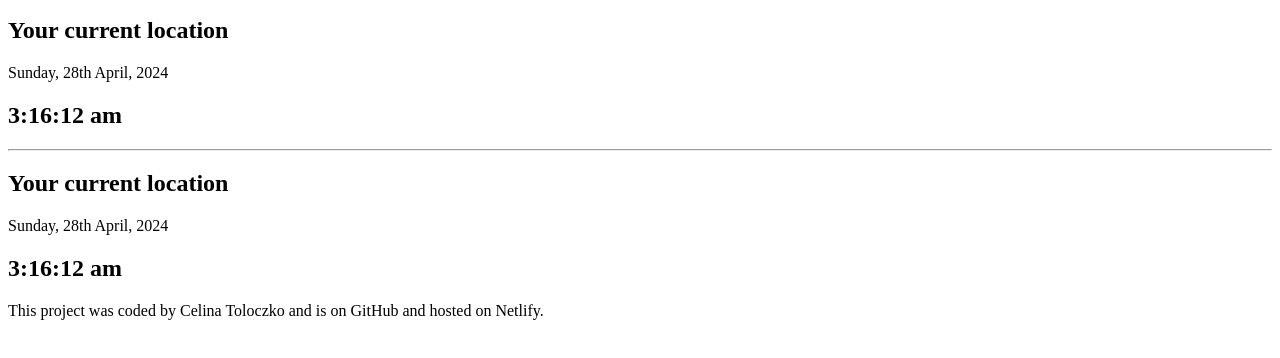
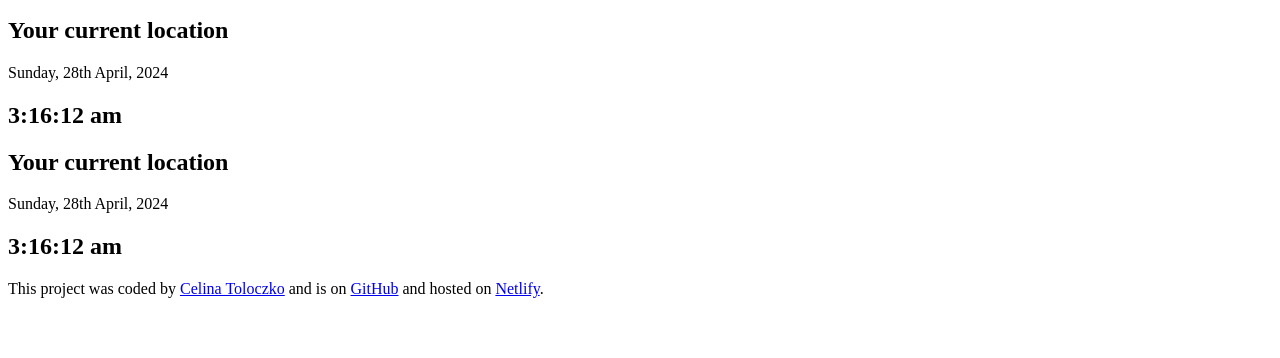
Before and after one commit to ctoloczko/TimeSearchApp, a plain HTML site: page index.html in a window 1280 px wide. Shown: the part 102-460 px from the top of the page. Drawn offline with Linux system fonts and the light colour scheme.

Commit message:
added links in the footer

```diff
--- a/index.html
+++ b/index.html
@@ -20,7 +20,7 @@
       <p> <div>Sunday, 28th April, 2024</div></p>
       <h2><div>3:16:12 am</div></h2>
 
-      <hr>
+
 
      <h2>
       <div>Your current location</div>  </h2>
@@ -30,8 +30,9 @@
 
 
     <footer>
-      This project was coded by Celina Toloczko and is on GitHub and hosted on
-      Netlify.
+      This project was coded by <a href="https://github.com/ctoloczko" target="_blank" rel="noopener noreferrer">Celina Toloczko</a> and is on
+     <a href="https://github.com/ctoloczko/TimeSearchApp" target="_blank" rel="noopener noreferrer">GitHub</a> and hosted on
+     <a href="https://timetraverse.netlify.app/" target="_blank" rel="noopener noreferrer">Netlify</a>.
     </footer>
   </body>
 </html>
```
